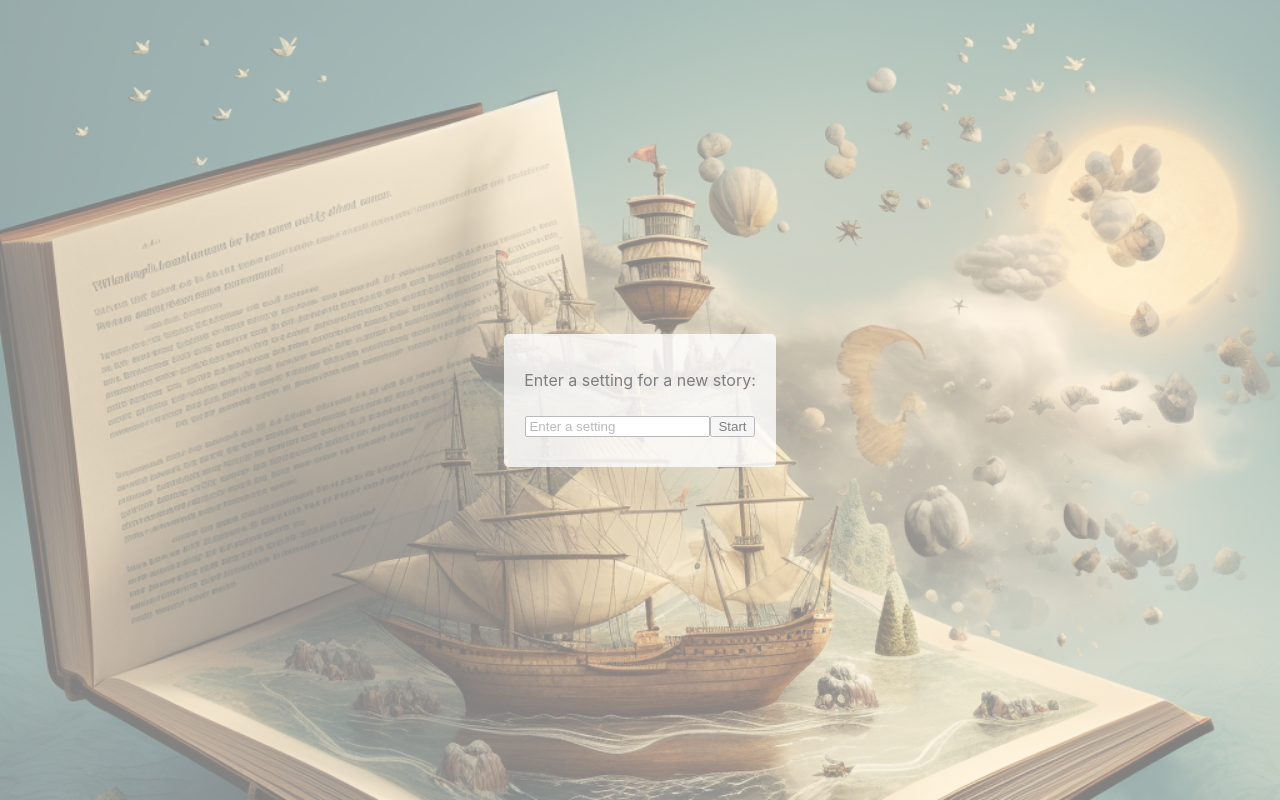
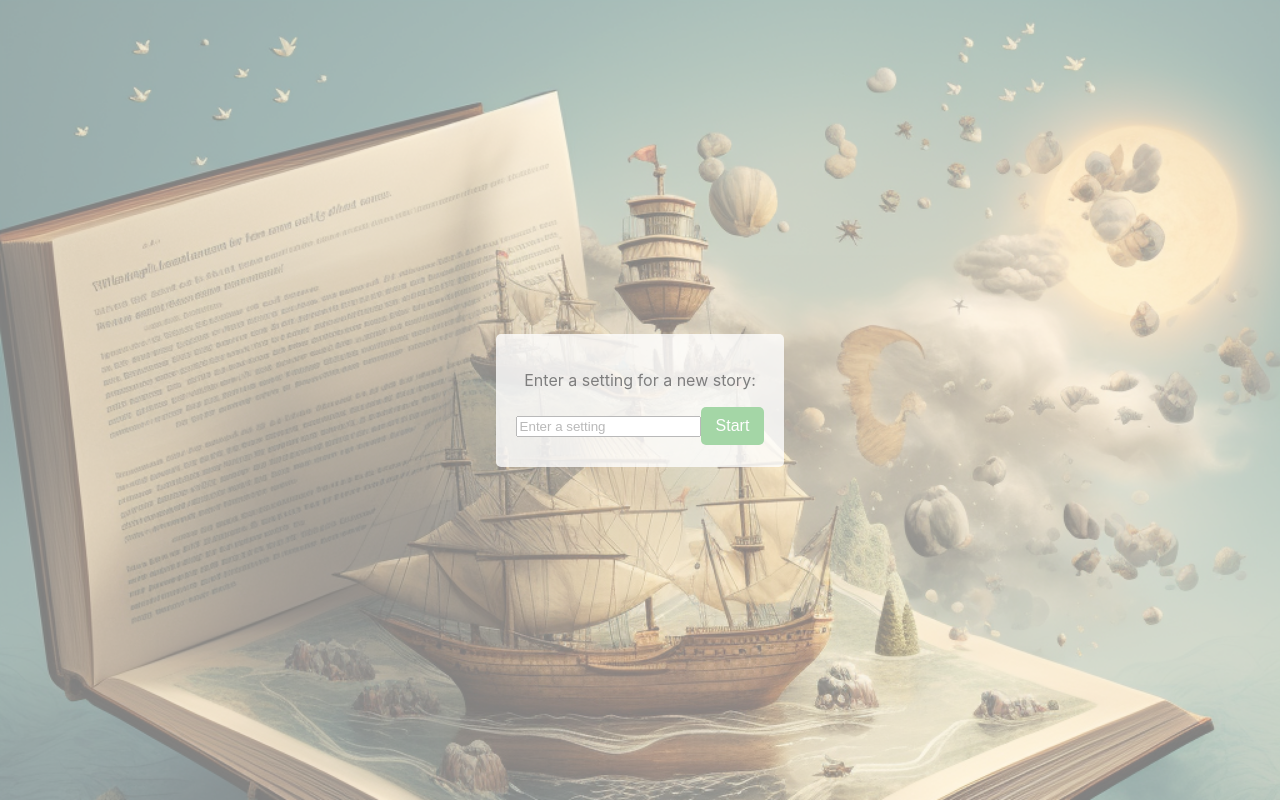
Before and after one commit to PIC123/DreamWeaver, a React (Create React App) app: page / in a window 1280 px wide. Built offline with nearby package versions, Linux system fonts and the light colour scheme; the HTML template or start-up script is replaced by a standard one.

Commit message:
Fix icon and title and update buttons

```diff
--- a/public/index.html
+++ b/public/index.html
@@ -2,12 +2,12 @@
 <html lang="en">
   <head>
     <meta charset="utf-8" />
-    <link rel="icon" href="%PUBLIC_URL%/favicon.ico" />
+    <link rel="icon" href="%PUBLIC_URL%/dream-weaver-ico.ico" />
     <meta name="viewport" content="width=device-width, initial-scale=1" />
     <meta name="theme-color" content="#000000" />
     <meta
       name="description"
-      content="Web site created using create-react-app"
+      content="Infinite stories, infinite possibilities."
     />
     <link rel="apple-touch-icon" href="%PUBLIC_URL%/logo192.png" />
     <!--
@@ -24,7 +24,7 @@
       work correctly both with client-side routing and a non-root public URL.
       Learn how to configure a non-root public URL by running `npm run build`.
     -->
-    <title>React App</title>
+    <title>DreamWeaver</title>
   </head>
   <body>
     <noscript>You need to enable JavaScript to run this app.</noscript>
--- a/src/Landing.js
+++ b/src/Landing.js
@@ -5,14 +5,25 @@ import './Landing.css';
 
 export default function Landing() {
   const [setting, setSetting] = useState('');
+  const [storyId, setStoryId] = useState('');
   const navigate = useNavigate();
 
   const handleChange = (e) => {
     setSetting(e.target.value);
   };
 
+  const handleIdChange = (e) => {
+    setStoryId(e.target.value);
+  };
+
   const handleSubmit = () => {
-    navigate('/story', { state: { setting } });
+    navigate('/story', { state: { setting, storyId } });
+  };
+
+  const handleKeyPress = (event) => {
+    if (event.key === 'Enter') {
+        handleSubmit();
+    }
   };
 
   return (
@@ -27,7 +38,8 @@ export default function Landing() {
     >
       <div className="input-container">
         <p>Enter a setting for a new story:</p>
-        <input type="text" value={setting} onChange={handleChange} placeholder="Enter a setting" />
+        <input type="text" value={setting} onChange={handleChange} onKeyPress={handleKeyPress} placeholder="Enter a setting" />
+        {/* <input type="text" value={storyId} onChange={handleIdChange} placeholder="Enter Story ID to Continue" /> */}
         <button onClick={handleSubmit}>Start</button>
       </div>
     </div>
--- a/src/Story.css
+++ b/src/Story.css
@@ -123,3 +123,26 @@
   max-height: 150px; /* Adjust as needed */
   object-fit: cover; /* Keeps the aspect ratio of the image */
 }
+
+button {
+  padding: 10px 15px;
+  background-color: #4CAF50; /* A pleasant green, you can choose your own color */
+  color: white;
+  border: none;
+  border-radius: 5px;
+  font-size: 16px; /* Adjust as needed */
+  cursor: pointer;
+  transition: background-color 0.3s, transform 0.3s;
+}
+
+button:hover {
+  background-color: #45a049; /* A slightly darker shade for hover */
+  transform: translateY(-2px); /* Slight raise effect */
+  box-shadow: 0 4px 8px rgba(0,0,0,0.2); /* Soft shadow for depth */
+}
+
+button:active {
+  background-color: #3e8e41; /* Even darker for active (clicked) state */
+  transform: translateY(-1px); /* Less raise */
+  box-shadow: 0 2px 4px rgba(0,0,0,0.2);
+}
```
Also changed, not shown: 1 other file (tests, documents, lock files or other folders).
